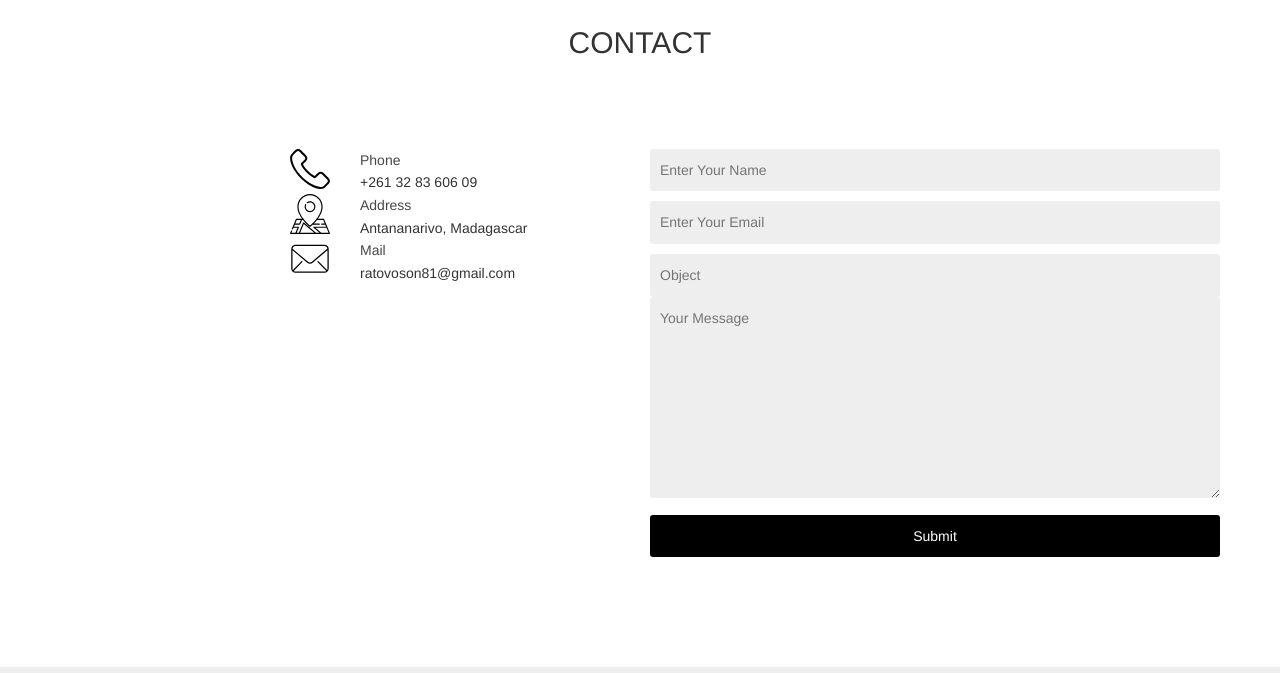
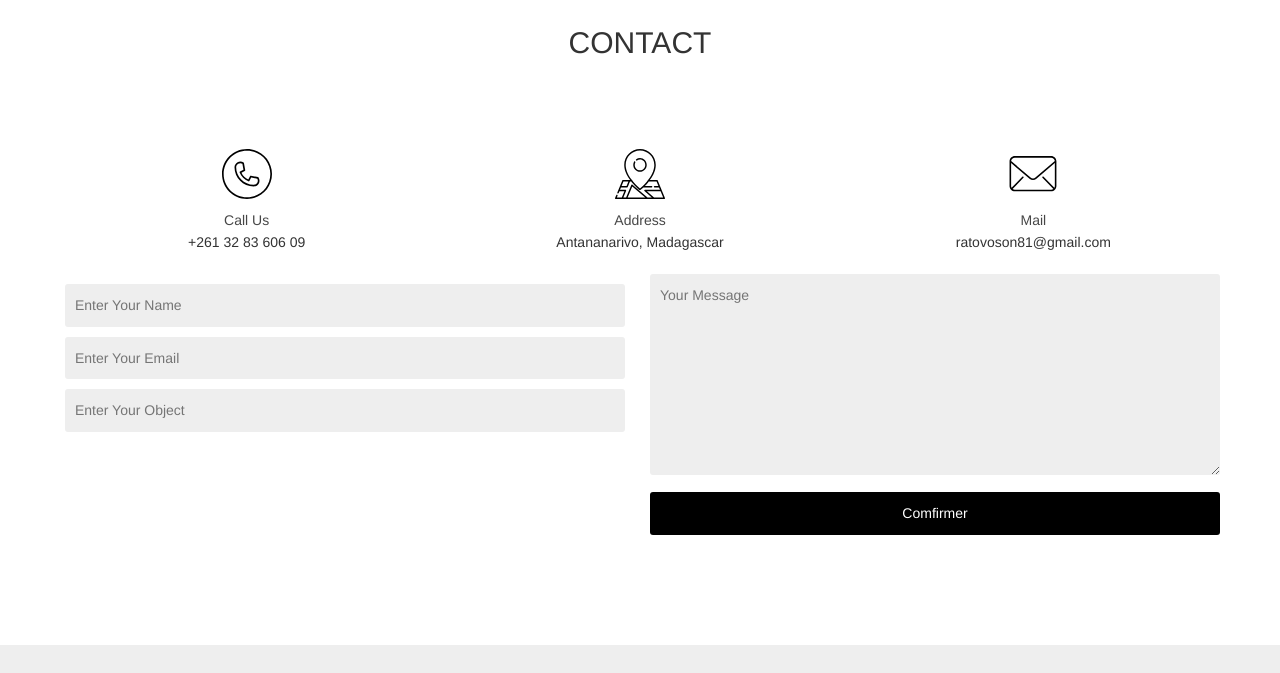
Before and after one commit to ratovoson81/portfolio, a plain HTML site: page index.html in a window 1280 px wide. Shown: the part 2980-3653 px from the top of the page. Drawn offline with nearby package versions, Linux system fonts and the light colour scheme.

Commit message:
contact horizontal

```diff
--- a/index.html
+++ b/index.html
@@ -243,6 +243,7 @@
                 </div>
             </div>
             </section>
+        </section>
         <section class="contact" id="contact">
             <div class="container">
                 <div class="row center-xs">
@@ -250,51 +251,35 @@
                         <h2 class="section-title">Contact</h2>
                     </div>
                 </div>
-                    <div class="row margin-bottom-small">
+                <div class="row margin-bottom-small center-xs">
+                    <div class="col-md">
+                        <img src="img/phone-call.svg" height="50" class="margin-bottom-small"><br/>
+                        <span class="text-transparent">Call Us</span><br/>+261 32 83 606 09</div>
+                    <div class="col-md">
+                        <img src="img/map.svg" height="50" class="margin-bottom-small"><br/>
+                        <span class="text-transparent">Address</span><br/>Antananarivo, Madagascar</div>
+                    <div class="col-md">
+                        <img src="img/mail.svg" height="50" class="margin-bottom-small"><br/>
+                        <span class="text-transparent">Mail</span><br/>ratovoson81@gmail.com</div>
+                </div>
+                <form action="">
+                    <div class="row margin-bottom-small center-xs">
+
                         <div class="col-md padding-small">
-                                <div class="col">
-                                    <div class="row margin-bottom">
-                                        <div class="col-sm-6 end-xs">
-                                            <img src="img/telephone.svg" height="40" >
-                                        </div>
-                                        <div class="col-sm-6" >
-                                            <span class="text-transparent">Phone</span>
-                                            <br/>
-                                            <span>+261 32 83 606 09</span>
-                                        </div>
-                                    </div>
-                                    <div class="row margin-bottom">
-                                        <div class="col-sm-6 end-xs">
-                                            <img src="img/map.svg" height="40" >
-                                        </div>
-                                        <div class="col-sm-6" >
-                                            <span class="text-transparent">Address</span>
-                                            <br/>
-                                            <span>Antananarivo, Madagascar</span>
-                                        </div>
-                                    </div>
-                                    <div class="row margin-bottom">
-                                        <div class="col-sm-6 end-xs">
-                                            <img src="img/mail.svg" height="40" >
-                                        </div>
-                                        <div class="col-sm-6">
-                                            <span class="text-transparent">Mail</span>
-                                            <br/>
-                                            <span>ratovoson81@gmail.com</span>
-                                        </div>
+                            <div class="row">
+                                <div class="col-md">
+                                    <input placeholder="Enter Your Name" type="text" name="" value="" class="margin-bottom-small">
+                                    <input placeholder="Enter Your Email" type="email" name=""  value="" class="margin-bottom-small">
+                                    <input placeholder="Enter Your Object" type="text" name=""  value="">
                                 </div>
                             </div>
                         </div>
                         <div class="col-md padding-small">
-                            <form action="">
-                                <input placeholder="Enter Your Name" type="text" name="" value="" class="margin-bottom-small">
-                                <input placeholder="Enter Your Email" type="email" name=""  value="" class="margin-bottom-small">
-                                <input placeholder="Object" type="email" name=""  value="">
                             <textarea placeholder="Your Message" name="" rows="8" class="margin-bottom-small"></textarea>
-                                <input type="submit" value="Submit">
-                            </form>
+                            <input type="submit" value="Comfirmer">
                         </div>
                     </div>
+                </form>
             </div>
         </section>
         </main>
```
Lines whose indentation alone changed are shown as unchanged.
